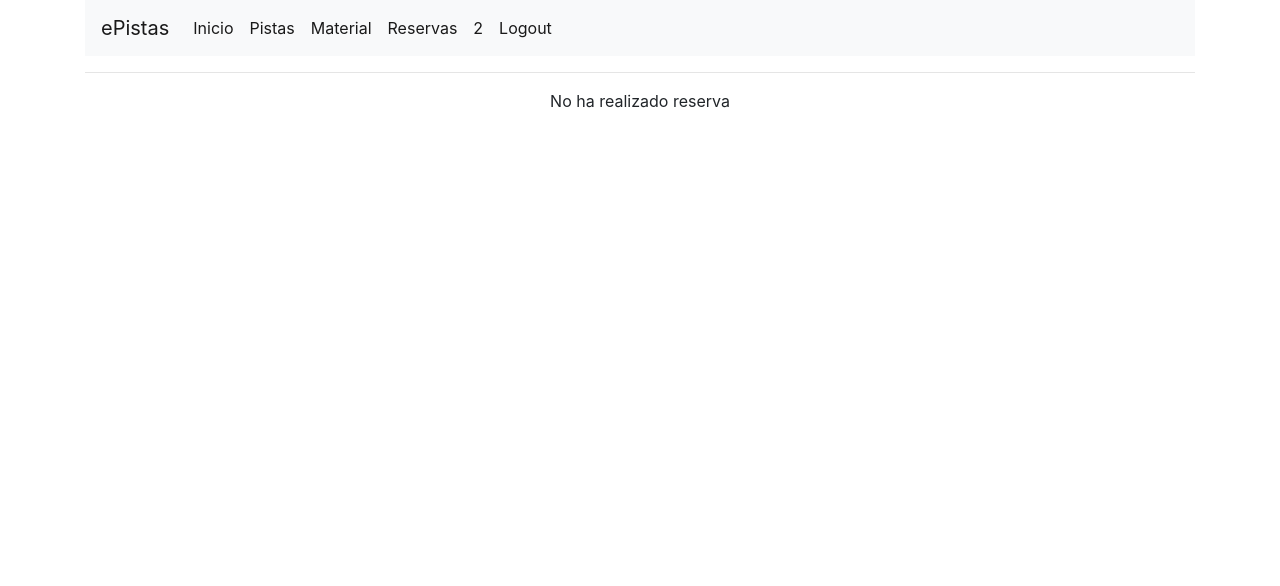
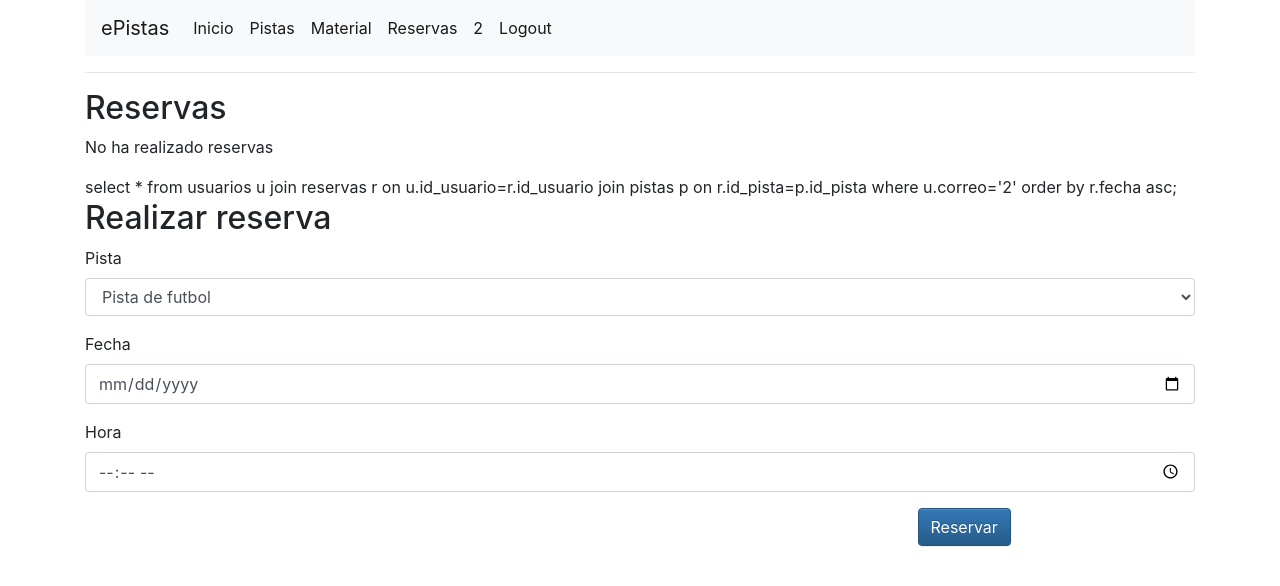
Before and after one commit to agalvaro/PROYECTO_IAW_1718, a PHP site: page /usuario/reservas.php in a window 1280 px wide. Shown: the top 586 px of the page. Run offline with PHP 8.4, Linux system fonts and the light colour scheme; a user stored in the database is signed in; data comes from the database, SQL or seed files in the repository; tables that the repository leaves empty hold one stand-in row (values such as "Sample post"); some libraries are stand-ins or nearby versions.

Commit message:
Actualización

```diff
--- a/copia-de-seguridad.sql
+++ b/copia-de-seguridad.sql
@@ -49,6 +49,7 @@ DROP TABLE IF EXISTS `pistas`;
 /*!40101 SET character_set_client = utf8 */;
 CREATE TABLE `pistas` (
   `id_pista` int(4) NOT NULL AUTO_INCREMENT,
+  `nombre` varchar(20) DEFAULT NULL,
   `tipo` enum('Futbol','Tenis','Baloncesto') DEFAULT NULL,
   PRIMARY KEY (`id_pista`)
 ) ENGINE=InnoDB AUTO_INCREMENT=4 DEFAULT CHARSET=latin1;
@@ -60,7 +61,7 @@ CREATE TABLE `pistas` (
 
 LOCK TABLES `pistas` WRITE;
 /*!40000 ALTER TABLE `pistas` DISABLE KEYS */;
-INSERT INTO `pistas` VALUES (1,'Futbol'),(2,'Tenis'),(3,'Baloncesto');
+INSERT INTO `pistas` VALUES (1,'Pista de futbol','Futbol'),(2,'Pista de tenis','Tenis'),(3,'Pista de baloncesto','Baloncesto');
 /*!40000 ALTER TABLE `pistas` ENABLE KEYS */;
 UNLOCK TABLES;
 
--- a/login.php
+++ b/login.php
@@ -32,7 +32,7 @@
 
     <?php
 
-        if (isset($_POST["user"])) {
+    if (isset($_POST["user"])) {
 
 
           $connection = new mysqli("192.168.1.159", "root", "Admin2015","web", 3316);
--- a/registro.php
+++ b/registro.php
@@ -47,7 +47,7 @@
       }
 
 
-      $usuario="INSERT INTO usuarios (nombre,apellidos,telefono,correo,passwd, tipo) VALUES ('".$_POST['name']."','".$_POST['ape']."','".$_POST['tlf']."','".$_POST['user']."',md5('".$_POST['password']."'),'usuario');";
+      $usuario="INSERT INTO usuarios (nombre,apellidos,telefono,correo,passwd,tipo) VALUES ('".$_POST['name']."','".$_POST['ape']."','".$_POST['tlf']."','".$_POST['user']."',md5('".$_POST['password']."'),'usuario');";
         if ($result = $connection->query($usuario)) {
          echo "<h1>Has sido registrado</h1>";
        } else {
--- a/usuario/reservas.php
+++ b/usuario/reservas.php
@@ -1,6 +1,6 @@
 <?php
   session_start();
-  if ( isset($_SESSION["user"])) {
+  if (isset($_SESSION["user"])) {
   } else {
     session_destroy();
     header("Location: ../login.php");
@@ -19,10 +19,9 @@
     <div class='container'>
       <?php include("../includes/menu.php") ?>
       <hr>
-    </div>
 
 <?php
-if (isset($_SESSION["user"])) {
+
 
 
   $connection = new mysqli("192.168.1.159", "root", "Admin2015","web", 3316);
@@ -34,22 +33,78 @@ if (isset($_SESSION["user"])) {
   }
 
 
-  $consulta="select * from reservas natural join usuarios where
-  usuarios.correo='".$_SESSION["user"]."';";
+  $consulta="select * from usuarios u join reservas r on u.id_usuario=r.id_usuario join pistas p on r.id_pista=p.id_pista where
+  u.correo='".$_SESSION["user"]."' order by r.fecha asc;";
 
 
 
   if ($result = $connection->query($consulta)) {
+      echo "<h2>Reservas</h2>";
+
+      if ($result->num_rows===0) {
+        echo "<p>No ha realizado reservas</p>";
+        echo $consulta;
+      } else {
+        echo "<ul>";
+        while ($obj=$result->fetch_object()) {
+          echo "<li>Tienes reservada la ".$obj->nombre." para el día ".$obj->fecha." y la hora es a las ".$obj->hora_inicio.".</li>";
+          }
+        echo "</ul>";
+      }
+  }
+?>
+<form method="post">
+  <h2>Realizar reserva</h2>
+  <div class="form-group">
+    <label >Pista</label>
+    <select class="form-control" name="id" required>
+      <?php
+
+      $consulta="select * from pistas;";
+
+      if ($result = $connection->query($consulta)) {
+
+          while ($obj=$result->fetch_object()) {
+            echo "<option value='".$obj->id_pista."'>".$obj->nombre."</option>";
+            }
+      }
+
+      ?>
+    </select>
+  </div>
+  <div class="form-group">
+    <label>Fecha</label>
+    <input name="fecha" type="date" class="form-control" required>
+  </div>
+  <div class="form-group">
+    <label>Hora</label>
+    <input name="tiempo" type="time" class="form-control" required>
+  </div>
+  <button type="submit" class="mb-3 btn btn-primary offset-md-9">Reservar</button>
+</form>
+<?php if (isset($_POST["fecha"])): ?>
+
+<?php
+
+$usu="select id_usuario from usuarios where correo='".$_SESSION['user']."'";
+if ($result = $connection->query($usu)) {
+
+    while ($obj=$result->fetch_object()) {
+      $usuario=$obj->id_usuario;
+      $consulta="INSERT INTO reservas (fecha,hora_inicio,id_usuario,id_pista) VALUES ('".$_POST['fecha']."','".$_POST['tiempo']."','$usuario','".$_POST['id']."');";
+
+      if ($connection->query($consulta)) {
+        echo "<p>Reserva realizada</p>";
+      } else {
+        echo "$consulta";
+      }
+    }
+}
 
 
-      if ($result->num_rows===0) {
-        echo "<center>No ha realizado reserva</center>";
-      }
-  }
-}
-
 ?>
-
+<?php endif; ?>
+  </div>
   <script src="https://code.jquery.com/jquery-3.2.1.slim.min.js" integrity="sha384-KJ3o2DKtIkvYIK3UENzmM7KCkRr/rE9/Qpg6aAZGJwFDMVNA/GpGFF93hXpG5KkN" crossorigin="anonymous"></script>
   <script src="https://cdnjs.cloudflare.com/ajax/libs/popper.js/1.12.9/umd/popper.min.js" integrity="sha384-ApNbgh9B+Y1QKtv3Rn7W3mgPxhU9K/ScQsAP7hUibX39j7fakFPskvXusvfa0b4Q" crossorigin="anonymous"></script>
   <script src="https://maxcdn.bootstrapcdn.com/bootstrap/4.0.0/js/bootstrap.min.js" integrity="sha384-JZR6Spejh4U02d8jOt6vLEHfe/JQGiRRSQQxSfFWpi1MquVdAyjUar5+76PVCmYl" crossorigin="anonymous"></script>
```
